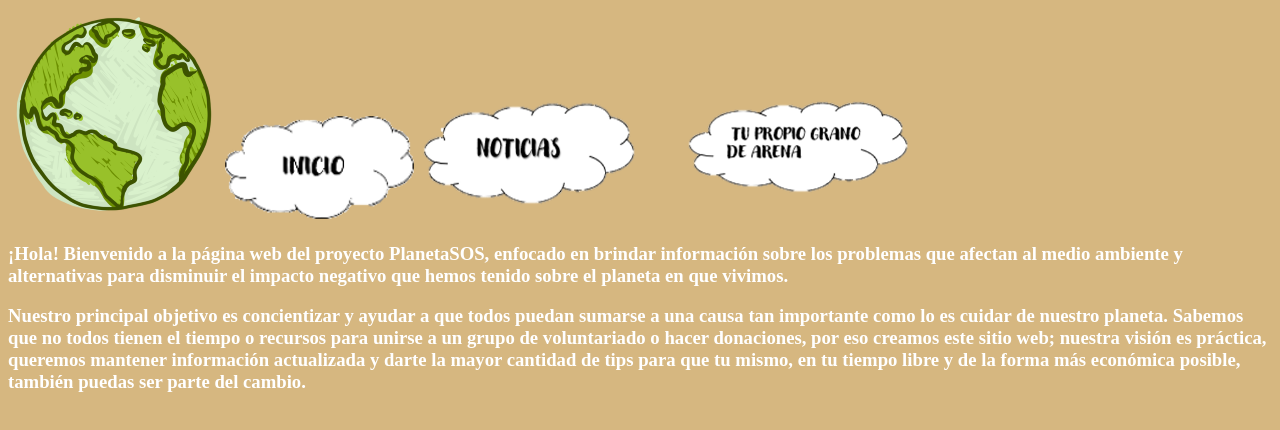
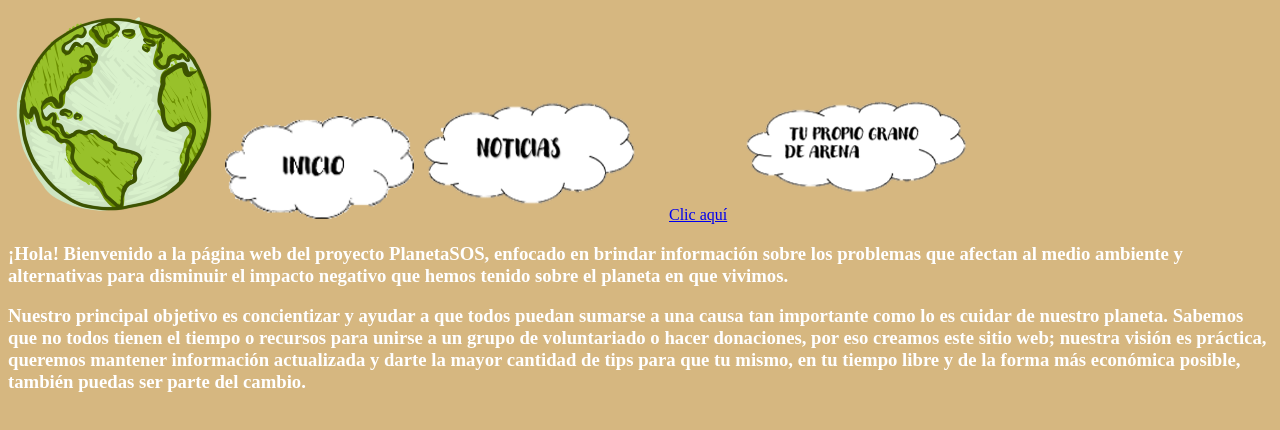
Before and after one commit to PlanetaSOS/PlanetaSOS.github.io, a plain HTML site: page index.html in a window 1280 px wide. Drawn offline with Linux system fonts and the light colour scheme.

Commit message:
Update index.html

```diff
--- a/index.html
+++ b/index.html
@@ -6,7 +6,7 @@
 <body bgcolor="#d6b780" text="#ffffff">
 
 <img src="tierra.png"><a href="index.html"></a> <a href="inicio.html"> <img src="inicio.png"></a><a href="noticias.html"><img src="noticias.png" width="250px" height="120"></a>
-<a href="#tupropiogranodearena"><img src="grano de arena.png" width="265px" height"180"></a>
+<a href="grano de arena.html.html" target="_blank">Clic aquí</a><img src="grano de arena.png" width="265px" height"180"></a>
 
 <p><h3>¡Hola! Bienvenido a la página web del proyecto PlanetaSOS, enfocado en brindar información sobre los problemas que afectan al medio ambiente y alternativas para disminuir el impacto negativo que hemos tenido sobre el planeta en que vivimos.</h3></p>
 <p><h3>Nuestro principal objetivo es concientizar y ayudar a que todos puedan sumarse a una causa tan importante como lo es cuidar de nuestro planeta. Sabemos que no todos tienen el tiempo o recursos para unirse a un grupo de voluntariado o hacer donaciones, por eso creamos este sitio web; nuestra visión es práctica, queremos mantener información actualizada y darte la mayor cantidad de tips para que tu mismo, en tu tiempo libre y de la forma más económica posible, también puedas ser parte del cambio.<h3></p>
```
